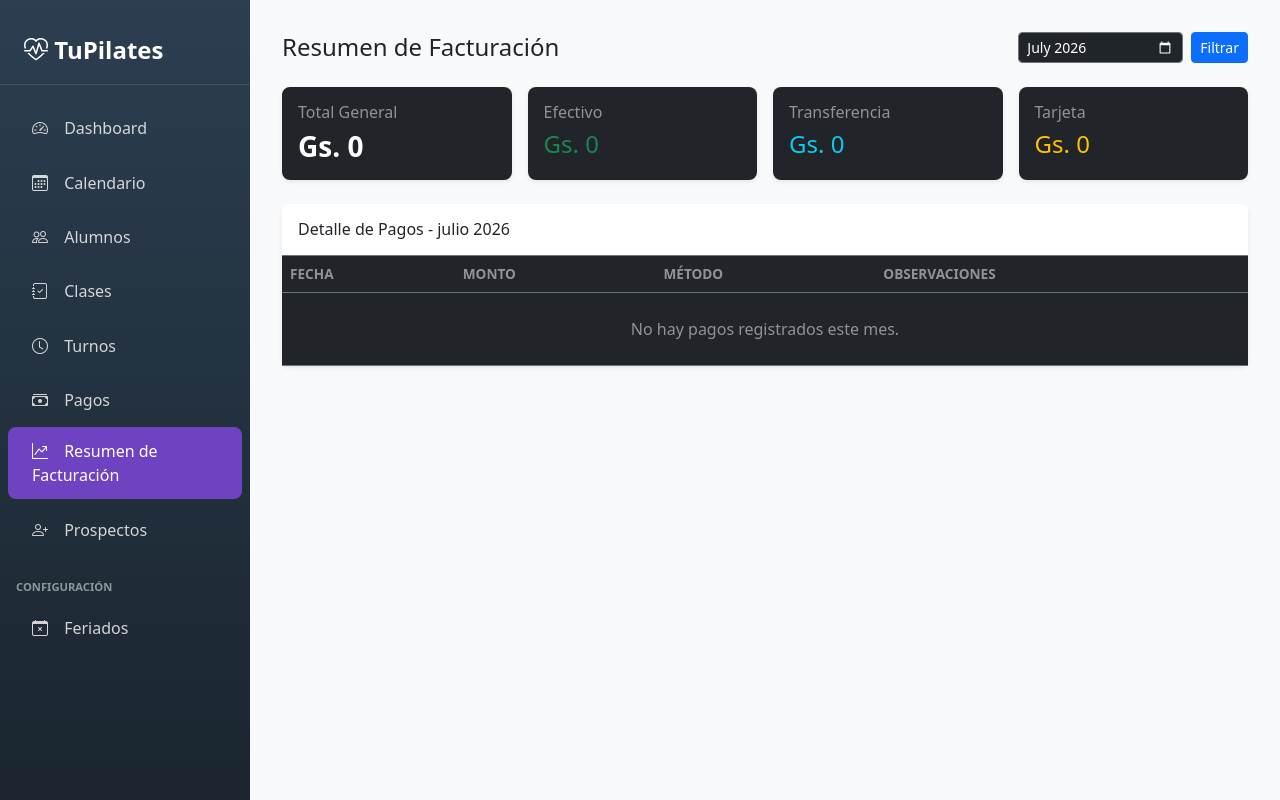
After one commit to joaquingavilan/pilates, a Django app: page /panel/resumen-pagos/ in a window 1280 px wide. The commit adds this page. Run offline with Django 5.2, Linux system fonts and the light colour scheme; data comes from the database, SQL or seed files in the repository.

Commit message:
feat: Add profes payment registration and billing summary

```diff
--- a/Pilapp/templates/admin_panel/base.html
+++ b/Pilapp/templates/admin_panel/base.html
@@ -186,6 +186,10 @@
                    href="{% url 'panel_pagos' %}">
                     <i class="bi bi-cash-stack"></i> Pagos
                 </a>
+                <a class="nav-link {% if request.resolver_match.url_name == 'panel_resumen_pagos' %}active{% endif %}"
+                   href="{% url 'panel_resumen_pagos' %}">
+                    <i class="bi bi-graph-up-arrow"></i> Resumen de Facturación
+                </a>
             </li>
             <li class="nav-item">
                 <a class="nav-link {% if request.resolver_match.url_name == 'panel_prospectos' %}active{% endif %}"
--- /dev/null
+++ b/Pilapp/templates/admin_panel/pagos/resumen.html
@@ -0,0 +1,102 @@
+{% extends 'admin_panel/base.html' %}
+{% load humanize %}
+
+{% block title %}Resumen de Facturación{% endblock %}
+
+{% block content %}
+<div class="d-flex justify-content-between align-items-center mb-4">
+    <h4 class="mb-0">Resumen de Facturación</h4>
+
+    <form method="get" class="d-flex gap-2">
+        <input type="month" name="mes" value="{{ mes_actual|date:'Y-m' }}" class="form-control form-control-sm bg-dark text-white border-secondary" style="color-scheme: dark;">
+        <button type="submit" class="btn btn-sm btn-primary">Filtrar</button>
+    </form>
+</div>
+
+<div class="row g-3 mb-4">
+    <div class="col-md-3">
+        <div class="card bg-dark border-secondary h-100">
+            <div class="card-body">
+                <h6 class="text-white-50 mb-2">Total General</h6>
+                <h3 class="mb-0 fw-bold text-white">Gs. {{ total_general|floatformat:"0"|intcomma }}</h3>
+            </div>
+        </div>
+    </div>
+    <div class="col-md-3">
+        <div class="card bg-dark border-secondary h-100">
+            <div class="card-body">
+                <h6 class="text-white-50 mb-2">Efectivo</h6>
+                <h4 class="mb-0 text-success">Gs. {{ total_efectivo|floatformat:"0"|intcomma }}</h4>
+            </div>
+        </div>
+    </div>
+    <div class="col-md-3">
+        <div class="card bg-dark border-secondary h-100">
+            <div class="card-body">
+                <h6 class="text-white-50 mb-2">Transferencia</h6>
+                <h4 class="mb-0 text-info">Gs. {{ total_transferencia|floatformat:"0"|intcomma }}</h4>
+            </div>
+        </div>
+    </div>
+    <div class="col-md-3">
+        <div class="card bg-dark border-secondary h-100">
+            <div class="card-body">
+                <h6 class="text-white-50 mb-2">Tarjeta</h6>
+                <h4 class="mb-0 text-warning">Gs. {{ total_tarjeta|floatformat:"0"|intcomma }}</h4>
+            </div>
+        </div>
+    </div>
+</div>
+
+<div class="card bg-dark border-secondary">
+    <div class="card-header border-secondary p-3">
+        <h6 class="mb-0">Detalle de Pagos - {{ mes_actual|date:"F Y" }}</h6>
+    </div>
+    <div class="card-body p-0">
+        <div class="table-responsive">
+            <table class="table table-dark table-hover mb-0">
+                <thead>
+                    <tr>
+                        <th class="text-white-50 border-secondary">Fecha</th>
+                        <th class="text-white-50 border-secondary">Monto</th>
+                        <th class="text-white-50 border-secondary">Método</th>
+                        <th class="text-white-50 border-secondary">Observaciones</th>
+                    </tr>
+                </thead>
+                <tbody>
+                    {% for pago in pagos %}
+                    <tr>
+                        <td class="border-secondary">{{ pago.fecha|date:"d/m/Y" }}</td>
+                        <td class="border-secondary fw-semibold">Gs. {{ pago.monto|floatformat:"0"|intcomma }}</td>
+                        <td class="border-secondary">
+                            {% if pago.metodo_pago == 'efectivo' %}
+                                <span class="badge bg-success text-white">Efectivo</span>
+                            {% elif pago.metodo_pago == 'transferencia' %}
+                                <span class="badge bg-info text-dark">Transferencia</span>
+                            {% else %}
+                                <span class="badge bg-warning text-dark">Tarjeta</span>
+                            {% endif %}
+                        </td>
+                        <td class="border-secondary">
+                            <small class="text-white-50">
+                                {% for pa in pago.pagoalumno_set.all %}
+                                    {{ pa.id_alumno_paquete.id_alumno.id_persona.nombre }} {{ pa.id_alumno_paquete.id_alumno.id_persona.apellido }} -
+                                    {% if pa.observaciones %}{{ pa.observaciones }}{% else %}Sin obs.{% endif %}
+                                {% empty %}
+                                    --
+                                {% endfor %}
+                            </small>
+                        </td>
+                    </tr>
+                    {% empty %}
+                    <tr>
+                        <td colspan="4" class="text-center py-4 text-white-50 border-secondary">No hay pagos registrados este mes.</td>
+                    </tr>
+                    {% endfor %}
+                </tbody>
+            </table>
+        </div>
+    </div>
+</div>
+
+{% endblock %}
--- a/Pilapp/urls_panel.py
+++ b/Pilapp/urls_panel.py
@@ -31,6 +31,7 @@ urlpatterns = [
 
     # Pagos
     path('pagos/', views_panel.panel_pagos, name='panel_pagos'),
+    path('resumen-pagos/', views_panel.panel_resumen_pagos, name='panel_resumen_pagos'),
 
     # Prospectos
     path('prospectos/', views_panel.panel_prospectos, name='panel_prospectos'),
@@ -52,4 +53,6 @@ urlpatterns = [
     # Vista Mágica Profes
     path('profes/<str:token>/clases/', views_panel.profes_clases_hoy, name='profes_clases_hoy'),
     path('profes/<str:token>/asistencia/', views_panel.profes_marcar_asistencia, name='profes_marcar_asistencia'),
+    path('profes/<str:token>/pagos/', views_panel.profes_pagos, name='profes_pagos'),
+    path('profes/<str:token>/pagos/registrar/', views_panel.profes_registrar_pago, name='profes_registrar_pago'),
 ]
--- a/Pilapp/views_panel.py
+++ b/Pilapp/views_panel.py
@@ -1398,3 +1398,121 @@ def profes_marcar_asistencia(request, token):
     if fecha_str:
         url['Location'] += f"?fecha={fecha_str}"
     return url
+
+
+def profes_pagos(request, token):
+    if token != "acceso-profes":
+        return HttpResponse("Acceso denegado.", status=403)
+
+    # Obtener alumnos con paquetes pendientes o parciales
+    paquetes_deudores = AlumnoPaquete.objects.filter(
+        estado='activo',
+        estado_pago__in=['pendiente', 'parcial']
+    ).select_related('id_alumno__id_persona', 'id_paquete')
+
+    # Obtener lista de instructoras para el selector
+    instructoras = Instructor.objects.select_related('id_persona').all()
+
+    context = {
+        'token': token,
+        'paquetes_deudores': paquetes_deudores,
+        'instructoras': instructoras,
+    }
+    return render(request, "admin_panel/profes/pagos.html", context)
+
+
+@require_POST
+@transaction.atomic
+def profes_registrar_pago(request, token):
+    if token != "acceso-profes":
+        return HttpResponse("Acceso denegado.", status=403)
+
+    id_alumno_paquete = request.POST.get("id_alumno_paquete")
+    monto_raw = request.POST.get("monto")
+    metodo_pago = request.POST.get("metodo_pago")
+    id_profesora = request.POST.get("id_profesora")
+    tipo_pago = request.POST.get("tipo_pago") # "saldar" o "renovar"
+    fecha_inicio_str = request.POST.get("fecha_inicio")
+
+    try:
+        monto = Decimal(monto_raw)
+        paquete_actual = AlumnoPaquete.objects.get(pk=id_alumno_paquete)
+        profesora = Instructor.objects.get(pk=id_profesora)
+        nombre_profe = f"{profesora.id_persona.nombre} {profesora.id_persona.apellido}"
+        observaciones_pago = f"Cobrado por: {nombre_profe}"
+
+        if tipo_pago == "renovar":
+            # Renovar paquete
+            fecha_inicio = datetime.strptime(fecha_inicio_str, "%Y-%m-%d").date() if fecha_inicio_str else timezone.now().date()
+
+            from .models import RenovadorPaqueteService
+            service = RenovadorPaqueteService(
+                alumno_obj=paquete_actual.id_alumno,
+                paquete_base_obj=paquete_actual.id_paquete,
+                monto_pago=monto,
+                metodo_pago=metodo_pago,
+                fecha_inicio=fecha_inicio,
+                observaciones_pago=observaciones_pago
+            )
+            service.ejecutar()
+            messages.success(request, "Paquete renovado y cobrado con éxito.")
+        else:
+            # Saldar deuda
+            nuevo_pago = Pago.objects.create(
+                fecha=timezone.now().date(),
+                monto=monto,
+                metodo_pago=metodo_pago,
+                estado="pagado",
+                nro_pago=f"SALDO-{paquete_actual.id_alumno_paquete}"
+            )
+            PagoAlumno.objects.create(
+                id_pago=nuevo_pago,
+                id_alumno_paquete=paquete_actual,
+                observaciones=observaciones_pago
+            )
+            paquete_actual.estado_pago = "pagado"
+            paquete_actual.save()
+            messages.success(request, "Deuda saldada con éxito.")
+
+    except Exception as e:
+        messages.error(request, f"Error al procesar el pago: {e}")
+
+    return redirect("profes_pagos", token=token)
+
+
+def panel_resumen_pagos(request):
+    mes_str = request.GET.get("mes")
+    if mes_str:
+        try:
+            mes_actual = datetime.strptime(mes_str, "%Y-%m").date()
+        except ValueError:
+            mes_actual = timezone.now().date().replace(day=1)
+    else:
+        mes_actual = timezone.now().date().replace(day=1)
+
+    # Obtener el primer y último día del mes
+    import calendar
+    _, last_day = calendar.monthrange(mes_actual.year, mes_actual.month)
+    fin_mes = mes_actual.replace(day=last_day)
+
+    pagos = Pago.objects.filter(
+        fecha__gte=mes_actual,
+        fecha__lte=fin_mes,
+        estado__in=["pagado", "parcial"]
+    ).order_by("-fecha")
+
+    # Calcular totales
+    total_efectivo = pagos.filter(metodo_pago="efectivo").aggregate(total=Sum("monto"))["total"] or Decimal("0")
+    total_transferencia = pagos.filter(metodo_pago="transferencia").aggregate(total=Sum("monto"))["total"] or Decimal("0")
+    total_tarjeta = pagos.filter(metodo_pago="tarjeta").aggregate(total=Sum("monto"))["total"] or Decimal("0")
+    total_general = total_efectivo + total_transferencia + total_tarjeta
+
+    context = {
+        "mes_actual": mes_actual,
+        "pagos": pagos,
+        "total_efectivo": total_efectivo,
+        "total_transferencia": total_transferencia,
+        "total_tarjeta": total_tarjeta,
+        "total_general": total_general,
+    }
+    return render(request, "admin_panel/pagos/resumen.html", context)
```
Also changed, not shown: Pilapp/models.py (+7 -5 lines), Pilapp/templates/admin_panel/profes/clases_hoy.html (+17 -1 lines), Pilapp/templates/admin_panel/profes/pagos.html (added, +227 -0 lines).
